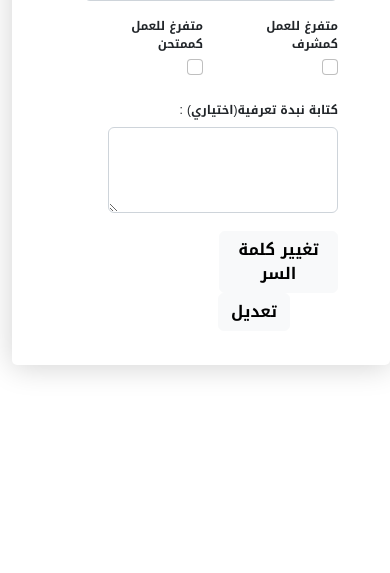
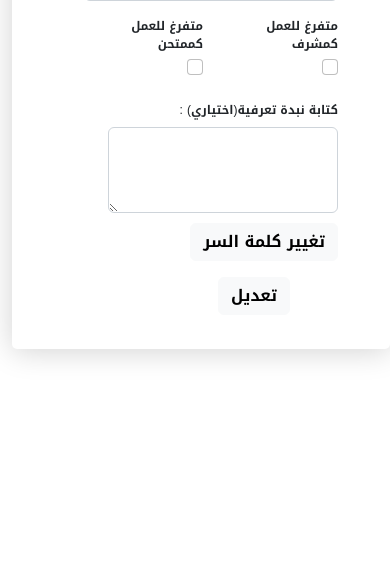
Before and after one commit to Ayoup7/Bahethon, a Django app: page /profile in a window 390 px wide. Shown: the part 1341-1914 px from the top of the page. Before the commit the page ends 1717 px from the top, so only its background shows below. Run offline with Django 4.2, Linux system fonts and the light colour scheme; a user stored in the database is signed in; data comes from the database, SQL or seed files in the repository; data that the repository does not hold is empty; some libraries are stand-ins or nearby versions.

Commit message:
last Commit

```diff
--- a/PgsWebApp/static/css/pgs.css
+++ b/PgsWebApp/static/css/pgs.css
@@ -224,9 +224,10 @@ border-left: 1px solid var(--green);
 }
 
 
-.content{
+.content {
     width: 100%;
-    min-height: 800px;
+    min-height: 946px;
+    margin-bottom: 111px;
 }
 
 .p-pictuer img{
@@ -640,6 +641,7 @@ border-left: 1px solid var(--green);
 .info-teacher {
     width: 100%;
     height: auto;
+    margin-bottom: 350px;
     min-height: 82vh;
 }
 
@@ -907,7 +909,7 @@ border-left: 1px solid var(--green);
 
     .working-text h1:nth-child(1) {
         font-size: 100px;
-        margin-top: 100px;
+        margin-top: -36px;
         color: #231c61;
     }
     .working-text h1:nth-child(2) {
@@ -1078,9 +1080,9 @@ border-left: 1px solid var(--green);
 
     .info-content {
         width: 100%;
-        height: 77.8vh;
-        margin-top: 50px;
-        margin-bottom: 47px;
+        height: 75.8vh;
+        margin-top: 12px;
+        margin-bottom: 290px;
     }
 
     .informatio {
--- a/templates/teacherPages/teatcherInfo.html
+++ b/templates/teacherPages/teatcherInfo.html
@@ -202,15 +202,15 @@
             </div>
 
             {%if papers%}
-            <div class="col-6 col-md-3">
+            <div class="col-12 col-md-3">
               <!-- Button trigger modal -->
-              <button type="button" class="btn btn-light" data-bs-toggle="modal" data-bs-target="#exampleModal1">
+              <button type="button" class="btn btn-light mt-2" data-bs-toggle="modal" data-bs-target="#exampleModal1">
                 الاوراق البحثية
               </button>
             </div>
             {%endif%}
 
-            <div class="col-6 col-md-3">
+            <div class="col-12 col-md-3 mt-2">
               <!-- Button trigger modal -->
               <a class="btn btn-light" href="{%url 'change-password'%}" role="button">تغيير كلمة السر</a>
             </div>
@@ -218,7 +218,7 @@
           </div>
       </div>
       <div  class="col-12 col-md-12">
-        <button type="submit" class="btn btn-light me-5"/>تعديل</button>
+        <button type="submit" class="btn btn-light me-5 mt-3"/>تعديل</button>
     </div>
     </form>
 
```
